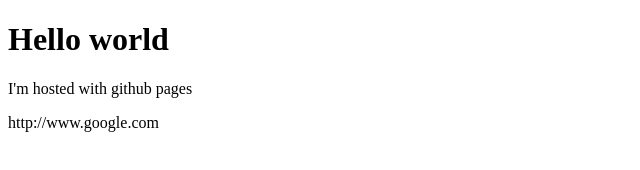
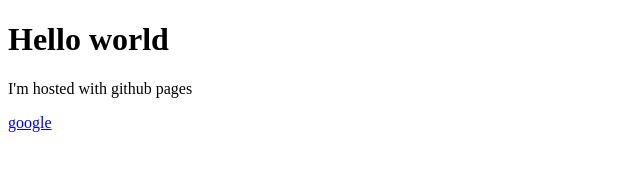
Before and after one commit to ablack3/ablack3.github.io, a plain HTML site: page index.html in a window 1280 px wide. Shown: the whole page, without its empty margins (0-640 px from the left). Drawn offline with Linux system fonts and the light colour scheme.

Commit message:
fix link2

```diff
--- a/index.html
+++ b/index.html
@@ -3,6 +3,6 @@
 <body>
 <h1>Hello world</h1>
 <p> I'm hosted with github pages </p>
-<link> http://www.google.com </link>
+<a href="http://www.google.com"> google </a>
 </body>
 </html>
```
